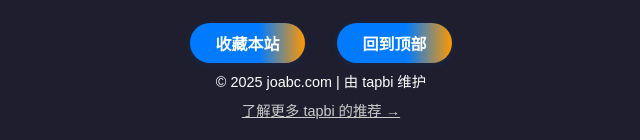
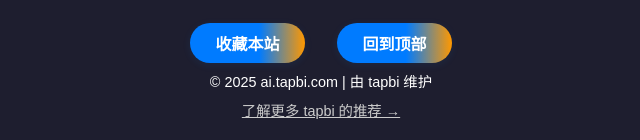
Before and after one commit to alititi-jackie/ai.tapbi-site, a plain HTML site: page index.html in a window 1280 px wide. Shown: the part 4418-4558 px from the top of the page, 319-959 px from the left. Drawn offline with Linux system fonts and the light colour scheme.

Commit message:
Update index.html

```diff
--- a/index.html
+++ b/index.html
@@ -552,7 +552,7 @@
     <button onclick="addFavorite()">收藏本站</button>
     <button onclick="backToTop()">回到顶部</button>
   </div>
-  <p>© 2025 joabc.com | 由 tapbi 维护</p>
+  <p>© 2025 ai.tapbi.com | 由 tapbi 维护</p>
   <p><a href="https://tapbi.com" style="color:#ccc;">了解更多 tapbi 的推荐 →</a></p>
 </footer>
 
```
